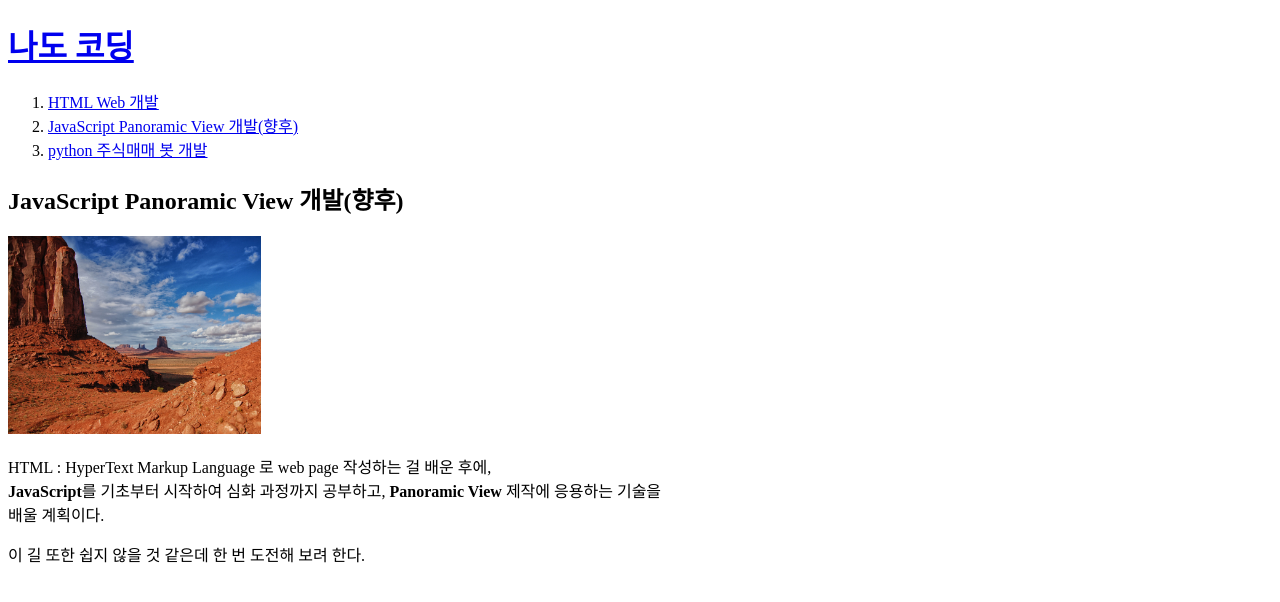
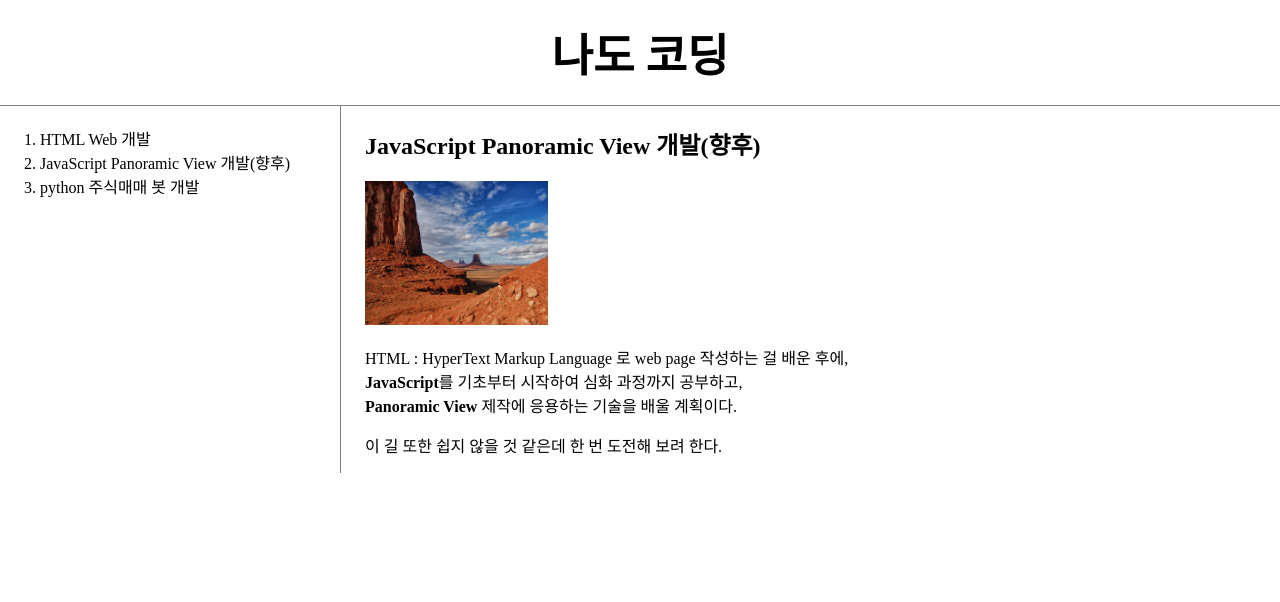
Before and after one commit to mockchon/-, a plain HTML site: page 2.html in a window 1280 px wide. Drawn offline with Linux system fonts and the light colour scheme.

Commit message:
CSS 1차 접목

```diff
--- a/2.html
+++ b/2.html
@@ -3,19 +3,26 @@
 <head>
   <title>코딩-도전해 보자-JavaScript</title>
   <meta charset="utf-8">
+<link rel="stylesheet" href="style.css">
 </head>
 <body>
   <h1><a href="index.html">나도 코딩</a></h1>
+  <div id="grid">
     <ol>
      <li><a href="1.html">HTML Web 개발</a></li>
-<li><a href="2.html">JavaScript Panoramic View 개발(향후)</a></li>
+     <li><a href="2.html" id="active">JavaScript Panoramic View 개발(향후)</a></li>
      <li><a href="3.html">python 주식매매 봇 개발</a></li>
     </ol>
+
+    <div id="article">
     <h2>JavaScript Panoramic View 개발(향후)</h2>
       <img src="coding.jpg"width="20%">
       <p>HTML : HyperText Markup Language 로 web page 작성하는 걸 배운 후에,<br>
-<strong>JavaScript</strong>를 기초부터 시작하여 심화 과정까지 공부하고, <strong>Panoramic View</strong> 제작에 응용하는 기술을 <br>
- 배울 계획이다.</p>
+      <strong>JavaScript</strong>를 기초부터 시작하여 심화 과정까지 공부하고,<br>
+      <strong>Panoramic View</strong> 제작에 응용하는 기술을 배울 계획이다.<br>
+      </p>
       <p> 이 길 또한 쉽지 않을 것 같은데 한 번 도전해 보려 한다.</p>
+    </div>
+  </div>
 </body>
 </html>
--- /dev/null
+++ b/style.css
@@ -0,0 +1,41 @@
+body {
+  margin:0;
+}
+a {
+  color:black;
+  text-decoration:none;
+}
+h1 {
+  font-size:45px;
+  text-align:center;
+  border-bottom:1px solid gray;
+  margin:0;
+  padding:20px;
+}
+ol {
+  border-right:1px solid gray;
+  width:280px;
+  margin:0;
+  padding:20px;
+}
+#grid {
+  display:grid;
+  grid-template-columns:340px 1fr;
+}
+#grid ol {
+  margin-left:20px;
+}
+#grid #article {
+  padding-left:25px;
+}
+@media(max-width:800px){
+  #grid {
+    display:block;
+  }
+  ol {
+    border-right:none;
+  }
+  h1 {
+    border-bottom:none;
+  }
+}
```
Also changed, not shown: 1.html (+6 -1 lines), 3.html (+6 -1 lines), index.html (+5 -0 lines). Lines whose indentation alone changed are shown as unchanged.
